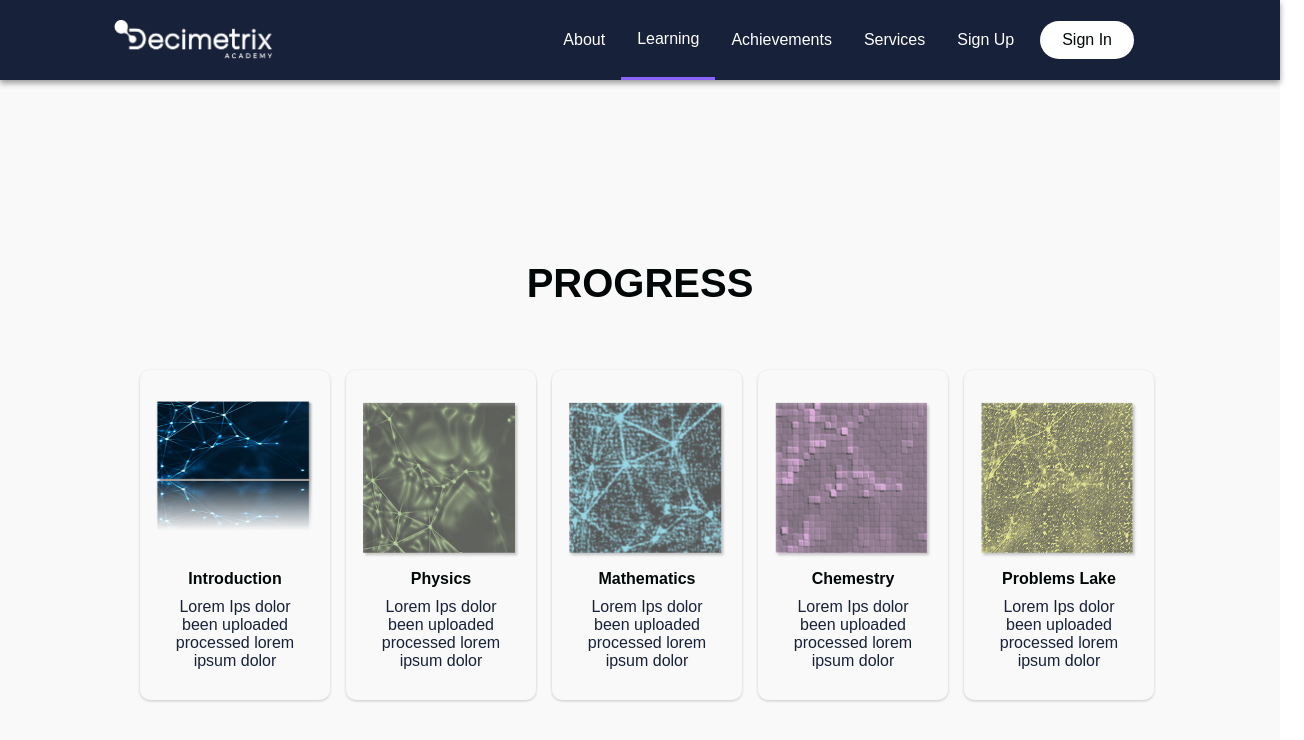
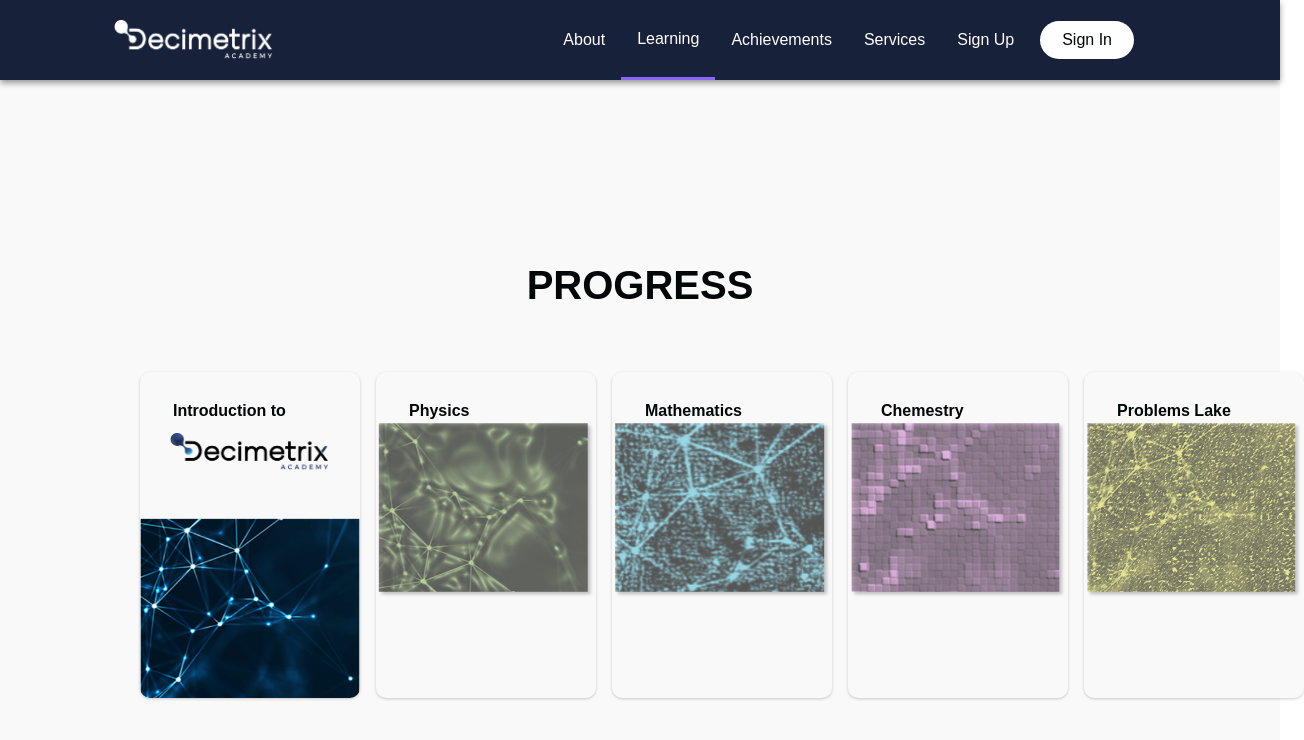
Before and after one commit to LuisMiguelLara2106/Academy, a React (Create React App) app: page /learning in a window 1280 px wide. Shown: the top 740 px of the page, 1304 px wide, since content can reach past the window. Built offline with nearby package versions, Linux system fonts and the light colour scheme; the HTML template or start-up script is replaced by a standard one.

Commit message:
modification  introduction card

```diff
--- a/src/components/Learning/LearningElements.js
+++ b/src/components/Learning/LearningElements.js
@@ -46,12 +46,11 @@ export const ProgressCard = styled.div`
     background-color: #f9f9f9;
     display: flex;
     flex-direction: column;
-    justify-content: flex-start;
-    align-items: center;
+    /* justify-content: flex-start; */
+    /* align-items: center; */
     border-radius: 10px;
-    max-height: 340px;
-    max-width: 190px;
-    padding: 30px;
+    height: 326px;
+    max-width: 220px;
     box-shadow: 0px 1px 3px rgba(0, 0, 0, 0.2);
     transition: all 0.2s ease-in-out;
     &:hover {
@@ -61,10 +60,26 @@ export const ProgressCard = styled.div`
     }
 `;
 
+export const ContainerLogo = styled.div`
+    display: flex;
+    align-items: center;
+    justify-content: center;
+
+`
+export const ProgressLogo = styled.img`
+    height: 38px;
+    width: 160px;
+    margin-top: 13px;
+    margin-bottom: 47px;
+    /* margin-bottom: 10px; */
+`;
+
 export const ProgressIcon = styled.img`
-    height: 160px;
-    width: 160px;
-    margin-bottom: 10px;
+    height: 180px;
+    width: 220px;
+    /* padding-top: 48px; */
+    /* margin-top: 50px; */
+    border-radius: 0px 0px 10px 10px;
 `;
 
 export const ProgressH1 = styled.h1`
@@ -78,8 +93,9 @@ export const ProgressH1 = styled.h1`
 
 export const ProgressH2 = styled.h2`
     font-size: 1rem;
-    margin-bottom: 10px;
+    margin-top: 30px;
     color: #010606;
+    margin-left: 15%;
 `;
 
 export const ProgressP = styled.p`
--- a/src/components/Learning/index.js
+++ b/src/components/Learning/index.js
@@ -1,10 +1,11 @@
 import React from 'react';
 
-import IconTarget1 from '../../images/intro_img.png';
+import IconTarget1 from '../../images/intro_2_img.png';
 import IconTarget2 from '../../images/physics_img.png';
 import IconTarget3 from '../../images/maths_img.png';
 import IconTarget4 from '../../images/chemestry_img.png';
 import IconTarget5 from '../../images/problems_img.png';
+import Academy_logo from '../../images/Academy.png';
 
 import {
     ContainerAdd,
@@ -14,7 +15,8 @@ import {
     ProgressIcon,
     ProgressH1,
     ProgressH2,
-    ProgressP
+    ContainerLogo,
+    ProgressLogo
  } from './LearningElements'
 
 const Learning = () => {
@@ -25,29 +27,27 @@ const Learning = () => {
                     <ProgressH1>PROGRESS</ProgressH1>
                         <ProgressWrapper>
                             <ProgressCard>
+                                <ProgressH2>Introduction to</ProgressH2>
+                                <ContainerLogo>
+                                    <ProgressLogo src={Academy_logo}/>
+                                </ContainerLogo>
                                 <ProgressIcon src={IconTarget1}/>
-                                <ProgressH2>Introduction</ProgressH2>
-                                <ProgressP>Lorem Ips dolor been uploaded processed lorem ipsum dolor</ProgressP>
                             </ProgressCard>
                             <ProgressCard>
+                                <ProgressH2>Physics</ProgressH2>
                                 <ProgressIcon src={IconTarget2}/>
-                                <ProgressH2>Physics</ProgressH2>
-                                <ProgressP>Lorem Ips dolor been uploaded processed lorem ipsum dolor</ProgressP>
                             </ProgressCard>
                             <ProgressCard>
+                                <ProgressH2>Mathematics</ProgressH2>
                                 <ProgressIcon src={IconTarget3}/>
-                                <ProgressH2>Mathematics</ProgressH2>
-                                <ProgressP>Lorem Ips dolor been uploaded processed lorem ipsum dolor</ProgressP>
                             </ProgressCard>
                             <ProgressCard>
+                                <ProgressH2>Chemestry</ProgressH2>
                                 <ProgressIcon src={IconTarget4}/>
-                                <ProgressH2>Chemestry</ProgressH2>
-                                <ProgressP>Lorem Ips dolor been uploaded processed lorem ipsum dolor</ProgressP>
                             </ProgressCard>
                             <ProgressCard>
+                                <ProgressH2>Problems Lake</ProgressH2>
                                 <ProgressIcon src={IconTarget5}/>
-                                <ProgressH2>Problems Lake</ProgressH2>
-                                <ProgressP>Lorem Ips dolor been uploaded processed lorem ipsum dolor</ProgressP>
                             </ProgressCard>
                         </ProgressWrapper>
                 </ProgressContainer>
```
Also changed, not shown: src/images/intro_2_img.png (added).
